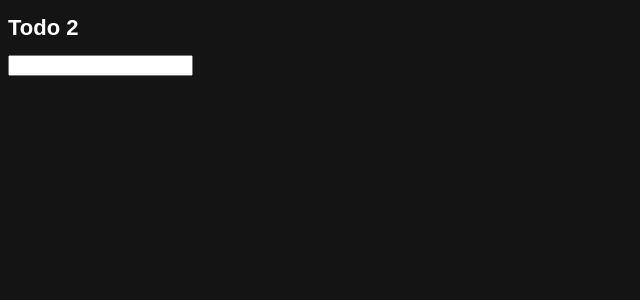
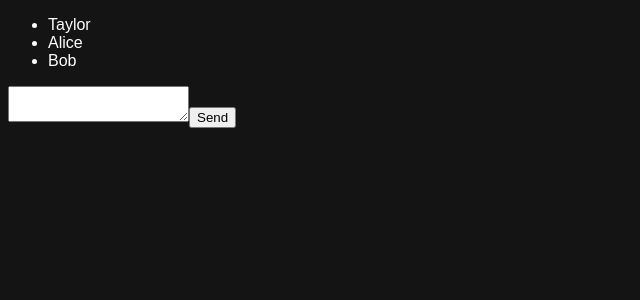
Before and after one commit to sVigneshwar/studies, a React (Vite) app in the folder React/react-projects/testing-apps/: page / in a window 1280 px wide. Shown: the top 300 px of the page, without its empty margins (0-640 px from the left). Built offline with nearby package versions, Linux system fonts and the light colour scheme.

Commit message:
mini chatapp ui wip

```diff
--- a/React/react-projects/testing-apps/src/App.jsx
+++ b/React/react-projects/testing-apps/src/App.jsx
@@ -2,16 +2,15 @@ import { useState, useReducer } from 'react'
 import CounterApp from './testing-projects/counter-app/counter-app'
 import Todo from './testing-projects/todo/todo'
 import Todo2 from './testing-projects/todo2/todo'
+import ChatApp from './testing-projects/chat-app/chat-app'
 
 export default function App() {
   return(
     <>
-    <Todo2 />
-    {/* <hr />
+    <ChatApp />
+    {/* <Todo2 />
     <Todo />
-    <hr />
-    <CounterApp />
-    <hr />    */}
+    <CounterApp /> */}
     </>
   )
 }
--- a/React/react-projects/testing-apps/src/index.css
+++ b/React/react-projects/testing-apps/src/index.css
@@ -12,6 +12,6 @@ body{
     background-color:#141414;
 }
 
-input, button{
+input, button, textarea{
     color: #000;
 }
--- /dev/null
+++ b/React/react-projects/testing-apps/src/testing-projects/chat-app/chat-app.jsx
@@ -0,0 +1,37 @@
+import React, { useState } from 'react'
+
+const contacts = [
+  {id: 0, name: 'Taylor', email: 'taylor@mail.com', message: ""},
+  {id: 1, name: 'Alice', email: 'alice@mail.com', message: ""},
+  {id: 2, name: 'Bob', email: 'bob@mail.com', message: ""},
+];
+
+export default function ChatApp() {
+    const [message, setMessage] = useState("");
+
+    function handleSubmit(e){
+        e.preventDefault()
+    }
+
+  return (
+    <>
+    <div className='chat-main'>
+        <div className='chat-lhs'>
+            <ul>
+                {contacts.map(val => {
+                    return (
+                        <li key={val.id}>{val.name}</li>
+                    )
+                })}
+            </ul>
+        </div>
+        <div className='chat-rhs'>
+            <form onSubmit={handleSubmit}>
+                <textarea value={message} onChange={e => setMessage(e.target.value)}></textarea>
+                <button type='submit'>Send</button>
+            </form>
+        </div>
+    </div>
+    </>
+  )
+}
```
Also changed, not shown: React/react-projects/testing-apps/src/testing-projects/todo2/todo.jsx (line endings or trailing spaces).
